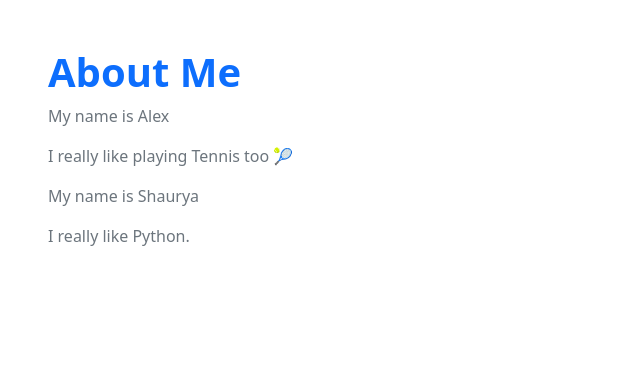
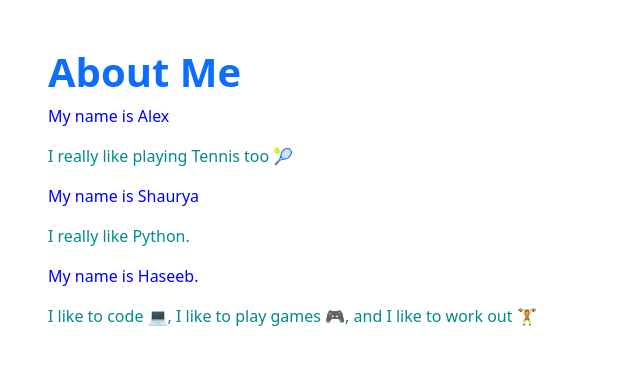
Before and after one commit to YLu-1258/fr0st, a Flask app: page /stub/ in a window 1280 px wide. Shown: the part 66-431 px from the top of the page, without its empty margins (0-640 px from the left). Run offline with Flask 2, Linux system fonts and the light colour scheme.

Commit message:
adding naem to about me page

```diff
--- a/templates/about_me.html
+++ b/templates/about_me.html
@@ -1,22 +1,29 @@
 <!-- Extending the predefined project layout -->
 {% extends "layouts/base.html" %}
 
-<!- This variable sets name of browser tab  -->
+<!-- This variable sets name of browser tab  -->
 {% set project = "Alex Lu" %}
 
-<!- This is a replacement block for Body in base.html -->
+<!-- This is a replacement block for Body in base.html -->
 {% block body %}
-    <!- Try building a new body here, bootstrap is a wise choice ->
+    <!--Try building a new body here, bootstrap is a wise choice-->
     <div class="px-5 py-5 mx-auto">
         <h1 class="text-primary"><strong>About Me</strong></h1>
-        <p class="text-secondary">My name is Alex</p>
-        <p class="text-secondary"> I really like playing Tennis too 🎾</p>
+        <p style= color:blue>My name is Alex</p>
+        <p style= color:darkcyan> I really like playing Tennis too 🎾</p>
 
-        <p class="text-secondary">My name is Shaurya</p>
-        <p class="text-secondary"> I really like Python. </p>
+        <p style= color:blue>My name is Shaurya</p>
+        <p style= color:darkcyan> I really like Python. </p>
+
+        <p style= color:blue> My name is Haseeb. </p>
+        <p style= color:darkcyan> I like to code 💻, I like to play games 🎮, and I like to work out 🏋️ </p>
     </div>
+
+
+
+
 {% endblock %}
 
-<!- This is turning off birds background from base.html -->
+<!-- This is turning off birds background from base.html -->
 {% block background %}
 {% endblock %}
```
Also changed, not shown: bp_projects/templates/bp_projects/kangaroos2.html (added, +25 -0 lines).
